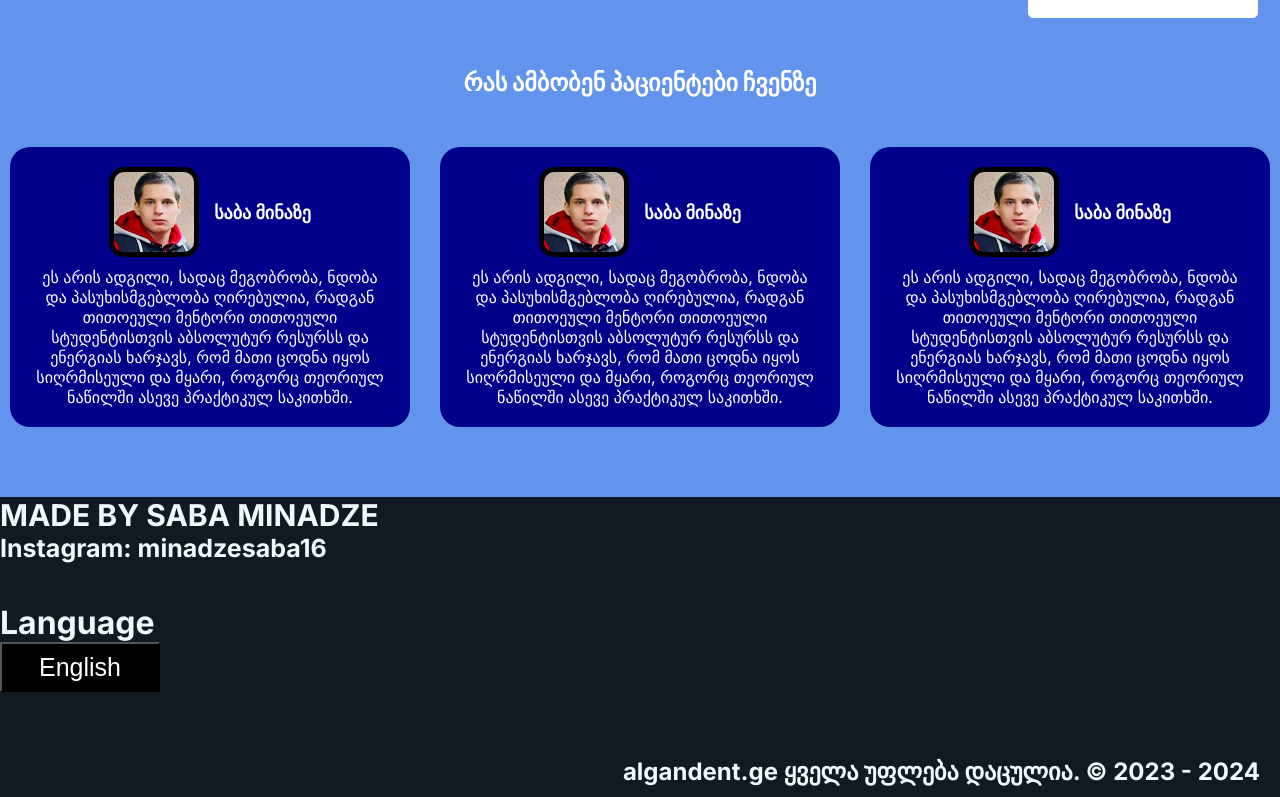
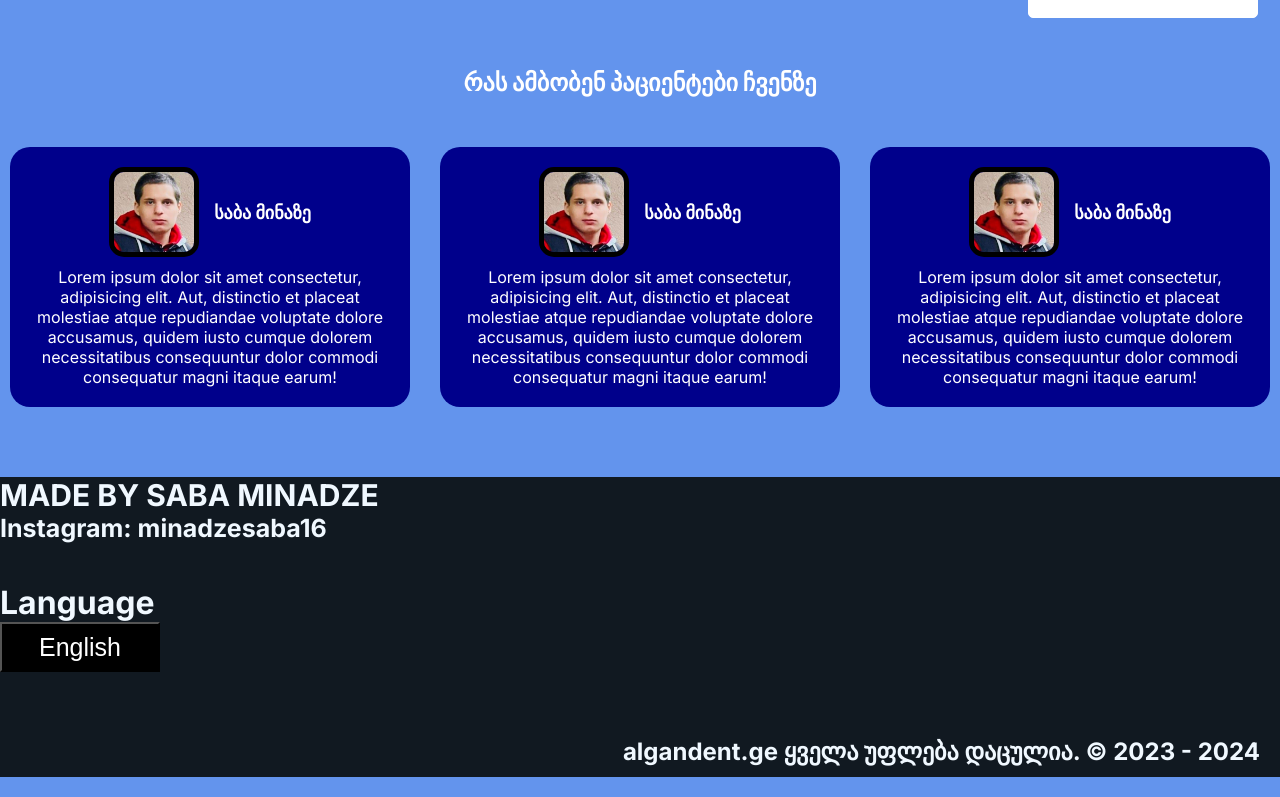
Before and after one commit to SabaMinadze/algani-dent, a Next.js app: page / in a window 1280 px wide. Shown: the part 1492-2289 px from the top of the page. Built offline with nearby package versions, Linux system fonts and the light colour scheme.

Commit message:
Update RateBox.tsx

```diff
--- a/app/components/RateBox/RateBox.tsx
+++ b/app/components/RateBox/RateBox.tsx
@@ -11,10 +11,11 @@ function RateBox() {
         <Image src={saba} height={90} width={90} className={s.rateBoxImg} alt={'error'}/>
         <h1 className={s.name}>საბა მინაზე</h1>
       </div>
-      <p className={s.txt}>ეს არის ადგილი, სადაც  მეგობრობა, ნდობა და პასუხისმგებლობა ღირებულია,
-         რადგან თითოეული მენტორი თითოეული სტუდენტისთვის აბსოლუტურ  რესურსს და ენერგიას
-          ხარჯავს, რომ მათი ცოდნა იყოს სიღრმისეული და მყარი, როგორც თეორიულ ნაწილში ასევე
-           პრაქტიკულ საკითხში.</p>
+      <p className={s.txt}>Lorem ipsum dolor sit amet consectetur,
+         adipisicing elit. Aut, distinctio et placeat molestiae
+          atque repudiandae voluptate dolore accusamus, quidem iusto
+          cumque dolorem necessitatibus consequuntur dolor commodi consequatur
+           magni itaque earum!</p>
     </div>
     </>
   )
```
